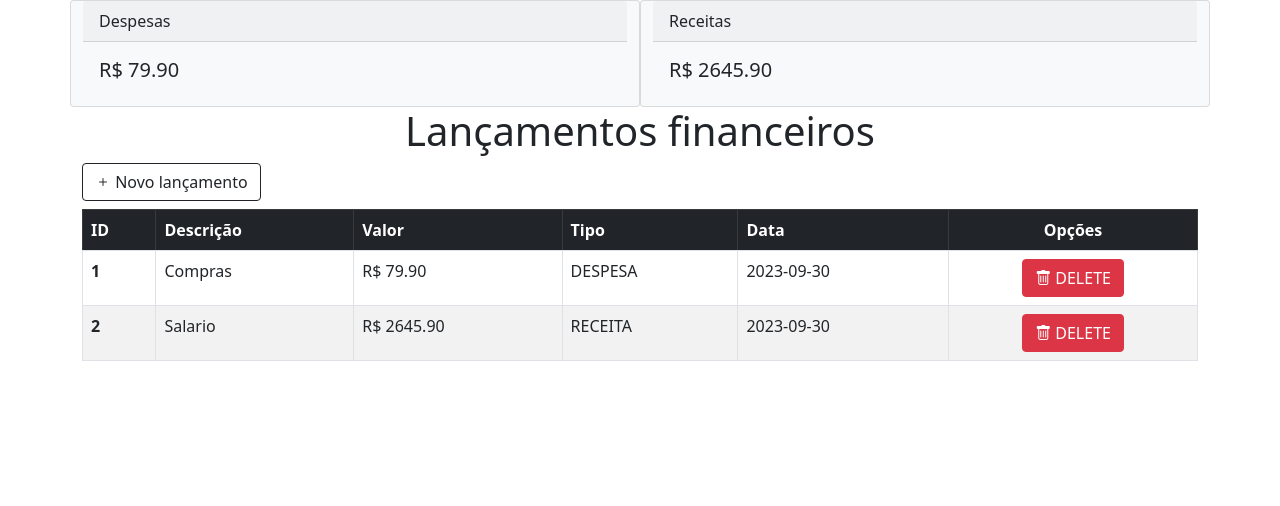
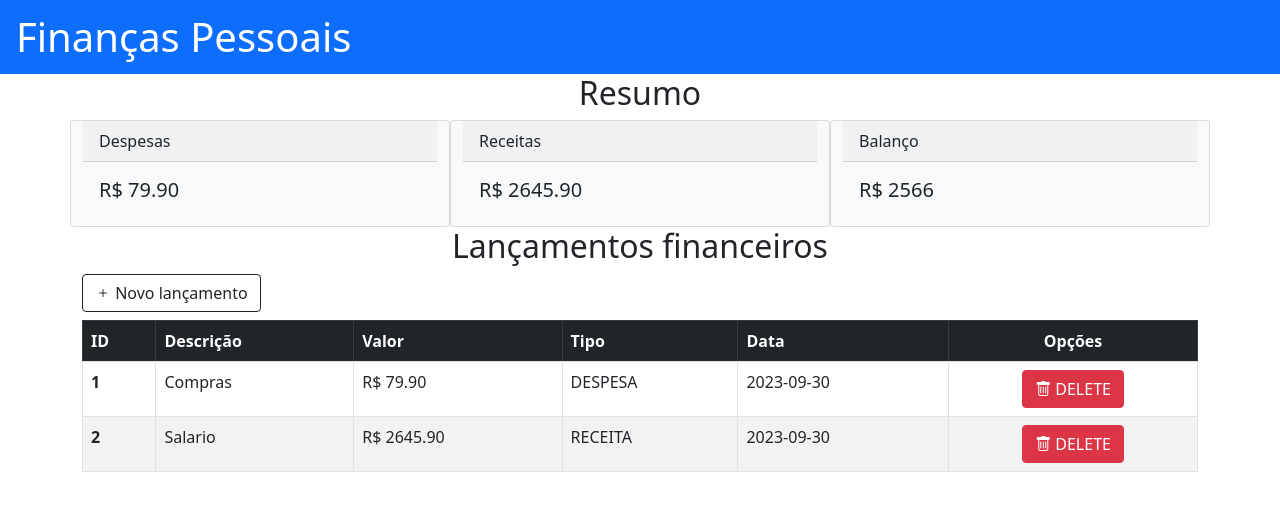
Before and after one commit to higor-tavares/financas_pessoais, a PHP site: page /index.php in a window 1280 px wide. Shown: the top 506 px of the page. Run offline with PHP 8.4, Linux system fonts and the light colour scheme; data comes from the database, SQL or seed files in the repository; data that the repository does not hold is empty; some libraries are stand-ins or nearby versions.

Commit message:
dashboard

```diff
--- a/app/header.php
+++ b/app/header.php
@@ -14,3 +14,9 @@
     <title>Finanças pessoais</title>
 </head>
 <body>
+<nav class="navbar navbar-dark bg-primary">
+<a class="navbar-brand" href="#">
+    <span><i class='bi bi-dollar'></i></span>
+    <h1 style="margin:0px 16px;">Finanças Pessoais</h1>
+  </a>
+</nav>
--- a/app/includes/dash.php
+++ b/app/includes/dash.php
@@ -5,8 +5,10 @@
     $query2="SELECT SUM(valor) FROM lancamentos WHERE tipo = 'DESPESA'";
     $despesa= mysqli_query($conn,$query2);
     $total_despesa= mysqli_fetch_row($despesa)[0];
+    $balance = $total_receita -  $total_despesa;
 ?>
 <div class="container">
+<h2 class="text-center" >Resumo</h2>
 <div class="row">
 <div class="card bg-light col">
   <div class="card-header">Despesas</div>
@@ -20,5 +22,11 @@
   <?php echo "<h5 class=\"card-title\">R$ {$total_receita}</h5>" ?>
   </div>
 </div>
+<div class="card bg-light col">
+  <div class="card-header">Balanço</div>
+  <div class="card-body">
+  <?php echo "<h5 class=\"card-title\">R$ {$balance}</h5>" ?>
+  </div>
 </div>
 </div>
+</div>
--- a/app/index.php
+++ b/app/index.php
@@ -1,7 +1,7 @@
 <?php include "header.php"?>
 <?php include "includes/dash.php"?>
   <div class="container">
-    <h1 class="text-center" >Lançamentos financeiros</h1>
+    <h2 class="text-center" >Lançamentos financeiros</h2>
       <a href="includes/create.php" class='btn btn-outline-dark mb-2'> <i class="bi bi-plus"></i> Novo lançamento</a>
 
         <table class="table table-striped table-bordered table-hover">
```
Also changed, not shown: app/includes/create.php (+8 -3 lines).
